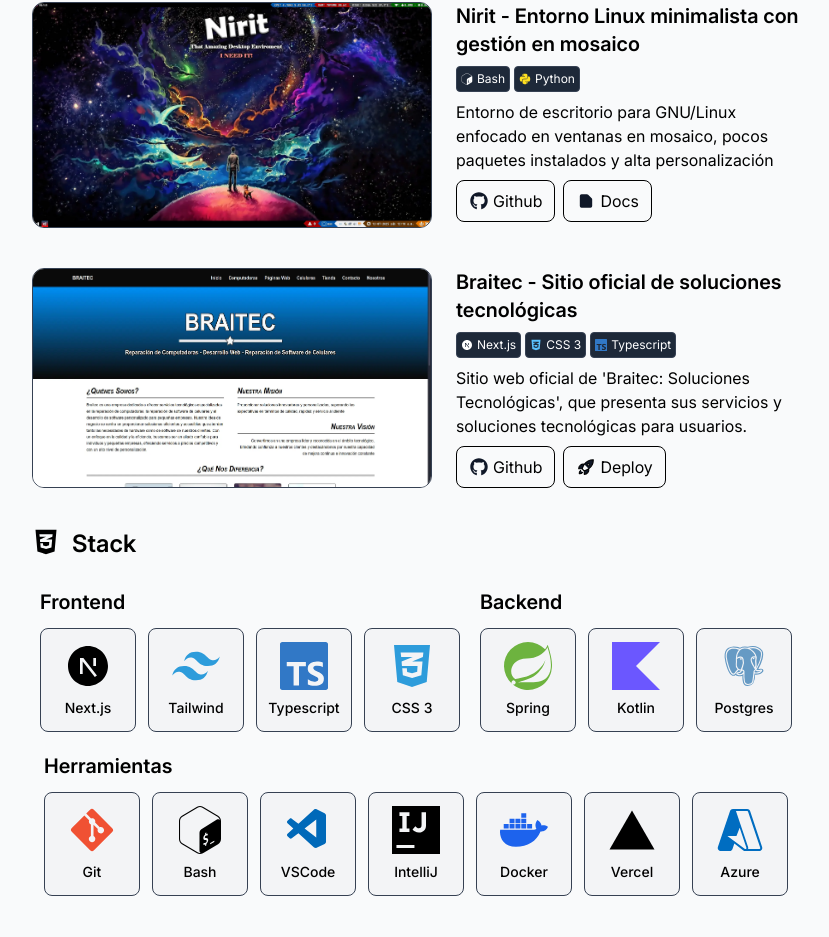
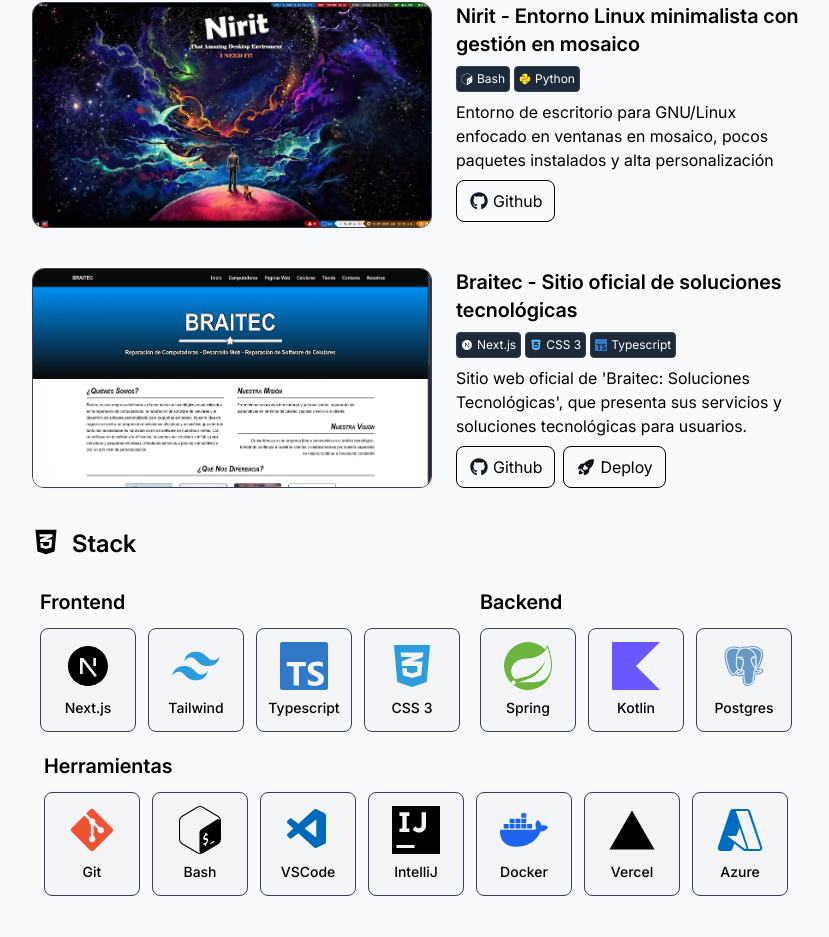
Before and after one commit to sh4dow18/portfolio, a Next.js app: page / in a window 1280 px wide. Shown: the part 1806-2743 px from the top of the page, without its empty margins (212-1041 px from the left). Built offline with nearby package versions, Linux system fonts and the light colour scheme.

Commit message:
fix: docs button in projects
Fix docs button in projects

```diff
--- a/src/app/page.tsx
+++ b/src/app/page.tsx
@@ -84,7 +84,7 @@
   ];
   const PROJECTS_LIST = [
     {
-      image: "mateory",
+      name: "mateory",
       title: `Mateory - ${
         LANGUAGE === "es"
           ? "Resuelve inventarios y colas con modelos simples"
@@ -105,10 +105,10 @@
           : "Solve basic inventory and queuing problems with predefined mathematical models and a few clicks in a web app.",
       github: "mateory",
       deploy: "https://mateory.vercel.app",
-      docs: null,
+      docs: false,
     },
     {
-      image: "miteve-web",
+      name: "miteve-web",
       title: `Miteve Web - ${
         LANGUAGE === "es"
           ? "Convierte tu contenido en un Netflix en casa"
@@ -129,10 +129,10 @@
           : "A web tool for having your own 'Netflix at home' and watching downloaded content from a single location online.",
       github: "miteve-web",
       deploy: "https://miteve.vercel.app",
-      docs: null,
+      docs: false,
     },
     {
-      image: "miteve-api",
+      name: "miteve-api",
       title: `Miteve API - ${
         LANGUAGE === "es"
           ? "API que gestiona películas y series de Miteve"
@@ -153,10 +153,10 @@
           : "API that manages and provides information on local movies and series for use with Miteve Web",
       github: "miteve-api",
       deploy: null,
-      docs: null,
+      docs: false,
     },
     {
-      image: "nirit",
+      name: "nirit",
       title: `Nirit - ${
         LANGUAGE === "es"
           ? "Entorno Linux minimalista con gestión en mosaico"
@@ -172,10 +172,10 @@
           : "Desktop environment for GNU/Linux focused on tile windows, few installed packages, and high customization",
       github: "nirit",
       deploy: null,
-      docs: "https://digital-me.vercel.app/nirit",
+      docs: false,
     },
     {
-      image: "braitec",
+      name: "braitec",
       title: `Braitec - ${
         LANGUAGE === "es"
           ? "Sitio oficial de soluciones tecnológicas"
@@ -196,7 +196,7 @@
           : "'Braitec: Technological Solutions' official website, which presents its services and technological solutions for users.",
       github: "braitec",
       deploy: "https://braitec-cr.vercel.app",
-      docs: null,
+      docs: false,
     },
   ];
   const STACK_LIST = [
@@ -478,8 +478,8 @@
             >
               {/* Project Image */}
               <Image
-                src={`/proyects/${project.image}.webp`}
-                alt={`${project.image} Proyect Image`}
+                src={`/proyects/${project.name}.webp`}
+                alt={`${project.name} Proyect Image`}
                 width={400}
                 height={300}
                 className="rounded-xl border border-gray-700 w-full min-[800px]:w-[400px]"
@@ -520,9 +520,9 @@
                       name="Deploy"
                     />
                   )}
-                  {project.docs !== null && (
+                  {project.docs === true && (
                     <ProjectButton
-                      href={`/${project.docs}`}
+                      href={`/${project.name}`}
                       icon={<DocumentIcon />}
                       name="Docs"
                     />
```
